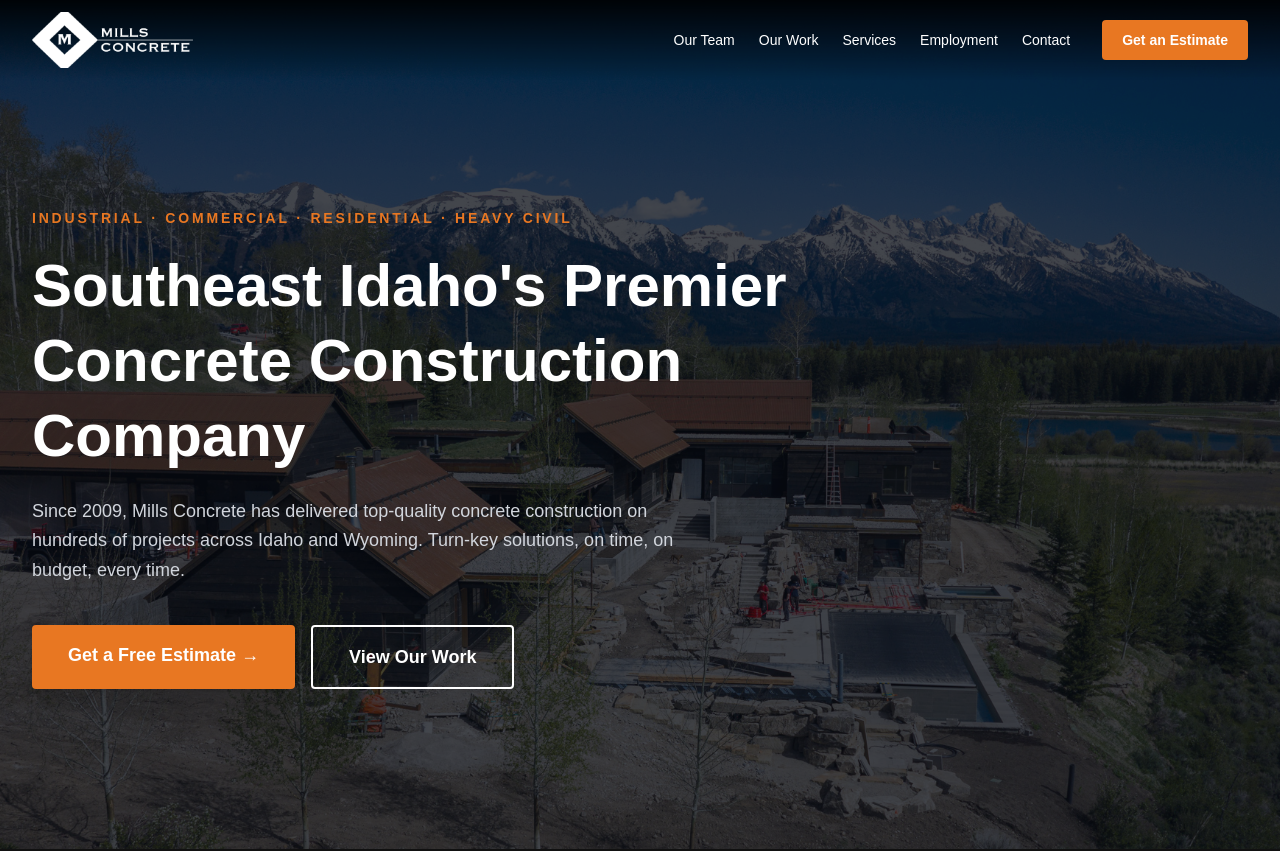
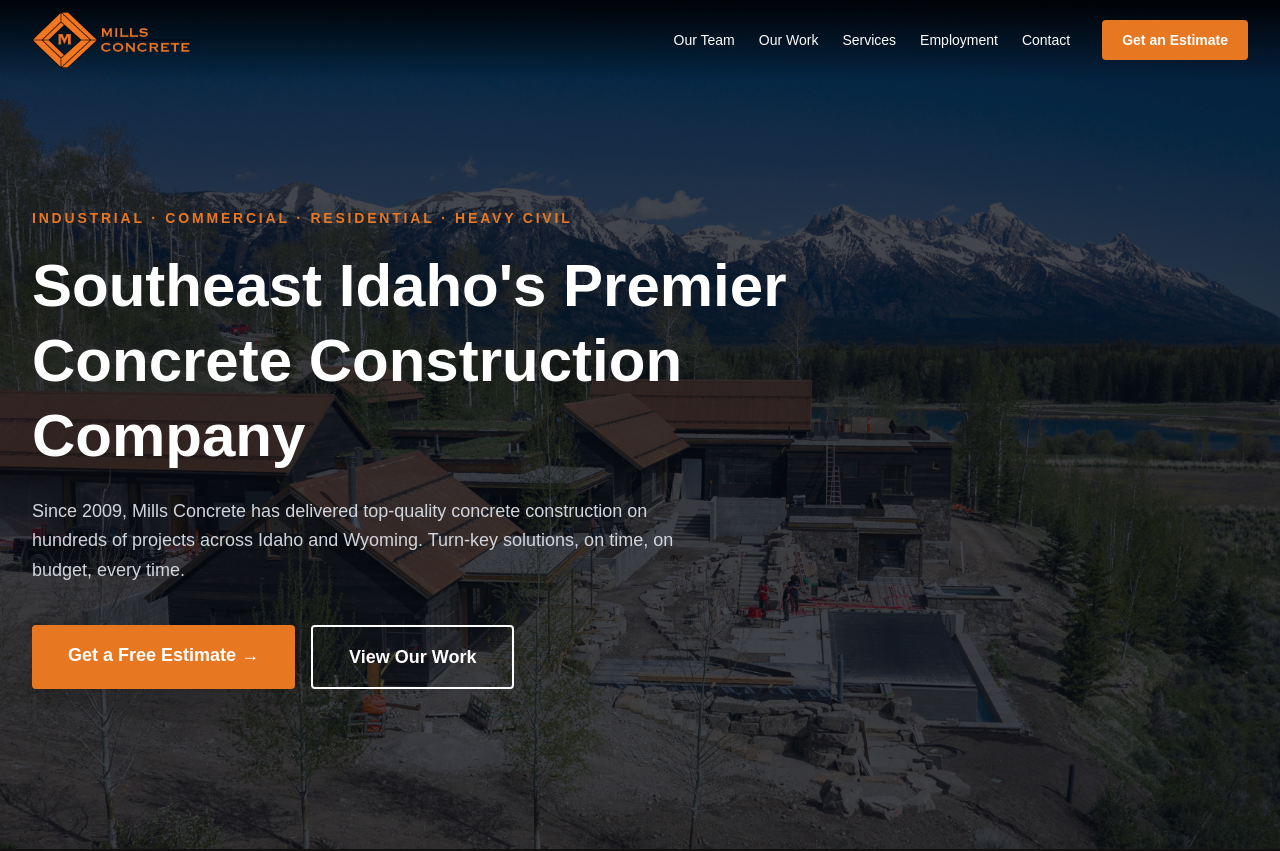
Before and after one commit to yesmedia1/mills, a Next.js app: page / in a window 1280 px wide. Shown: the top 851 px of the page. Built offline with nearby package versions, Linux system fonts and the light colour scheme.

Commit message:
Restore original logo colors in navbar

```diff
--- a/src/components/Navbar.tsx
+++ b/src/components/Navbar.tsx
@@ -26,7 +26,7 @@
               width={240}
               height={84}
               priority
-              className="h-14 w-auto brightness-0 invert"
+              className="h-14 w-auto"
             />
           </Link>
 
```
